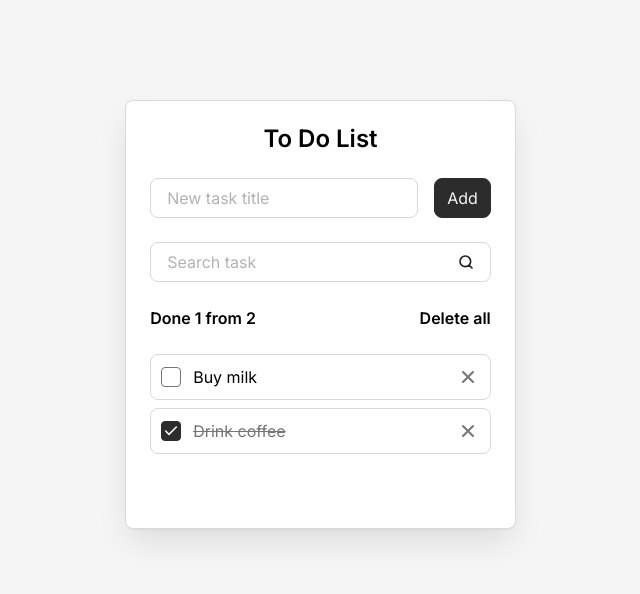
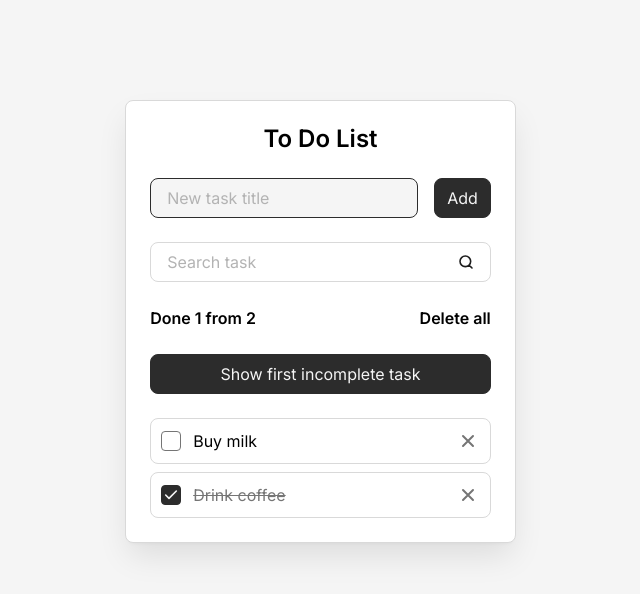
Before and after one commit to alexei-28/react-test-project, a React (Vite) app: page / in a window 1280 px wide. Shown: the top 594 px of the page, without its empty margins (312-952 px from the left). Built offline with nearby package versions, Linux system fonts and the light colour scheme.

Commit message:
Add useRef - неуправляемый способ

```diff
--- a/src/components/AddTaskForm.jsx
+++ b/src/components/AddTaskForm.jsx
@@ -5,7 +5,8 @@
     const {
         addTask,
         newTaskTitle,
-        setNewTaskTitle
+        setNewTaskTitle,
+        newTaskInputRef
     } = props;
 
     const onSubmit = (event) => {
@@ -21,6 +22,7 @@
                 id = "new-task"
                 value={newTaskTitle}
                 onInput={(event) => setNewTaskTitle(event.target.value)}
+                ref={newTaskInputRef}
             />
             <Button type="submit">Add</Button>
         </form>
--- a/src/components/Button.jsx
+++ b/src/components/Button.jsx
@@ -3,12 +3,14 @@
         className = '',
         type = 'button',
         children,
+        onClick,
     } = props
 
     return (
         <button
             className={`button ${className}`}
             type={type}
+            onClick={onClick}
         >
             {children}
         </button>
--- a/src/components/Field.jsx
+++ b/src/components/Field.jsx
@@ -5,7 +5,8 @@
         label,
         type = 'text',
         value,
-        onInput
+        onInput,
+        ref
     } = props
 
     return (
@@ -24,6 +25,7 @@
                 type={type}
                 value={value}
                 onInput={onInput}
+                ref={ref}
             />
         </div>
     )
--- a/src/components/Todo.jsx
+++ b/src/components/Todo.jsx
@@ -1,8 +1,9 @@
-import {useState, useEffect} from 'react' // hooks
+import {useState, useEffect, useRef} from 'react' // hooks
 import AddTaskForm from "./AddTaskForm.jsx";
 import SearchTaskForm from "./SearchTaskForm.jsx";
 import ToDoInfo from "./ToDoInfo.jsx";
 import TodoList from "./TodoList.jsx";
+import Button from "./Button.jsx";
 
 const Todo = () => {
     // React hooks
@@ -10,7 +11,6 @@
     // tasks - React store "tasks" inside itself.
     const [tasks, setTasks] = useState(() => {
         const savedTasks = localStorage.getItem('tasks')
-        console.log("Init savedTasks: ", savedTasks);
         if (savedTasks) {
             return JSON.parse(savedTasks)
         }
@@ -26,13 +26,20 @@
     // Вызывается при первой загрузки и при каждом изменении tasks.
     // Важен порядок вызова useEffect-ов.
     useEffect(() => {
-        console.log("Changed tasks: ", tasks);
         localStorage.setItem('tasks', JSON.stringify(tasks)) // данные в localStorage хранятся в виде строк
     }, [tasks]) // для слежки изменения нужного состояния
 
+    useEffect(() => {
+        newTaskInputRef.current.focus()
+    }, [])
 
-    const [newTaskTitle, setNewTaskTitle] = useState('')
+    const [newTaskTitle, setNewTaskTitle] = useState('') // управляемый способ
     const [searchQuery, setSearchQuery] = useState('')
+
+    const newTaskInputRef = useRef(null) // неуправляемый способ
+    const firstInCompleteTaskRef = useRef(null)
+    // Конструкция ({isDone}) в качестве параметра функции — это деструктуризация объекта прямо на лету (в списке аргументов)
+    const firstIncompleteTaskId = tasks.find(({isDone}) => !isDone)?.id
 
     const addTask = () => {
         if (newTaskTitle.trim().length > 0) {
@@ -47,6 +54,7 @@
             setTasks(newTasks);
             setNewTaskTitle('');
             setSearchQuery('')
+            newTaskInputRef.current.focus();
         }
     }
 
@@ -89,6 +97,7 @@
                 addTask={addTask}
                 newTaskTitle={newTaskTitle}
                 setNewTaskTitle={setNewTaskTitle}
+                newTaskInputRef={newTaskInputRef}
             />
             <SearchTaskForm
                 searchQuery={searchQuery}
@@ -99,11 +108,17 @@
                 done={tasks.filter(task => task.isDone).length}
                 onDeleteAllButtonClick={deleteAllTasks}
             />
+            <Button
+                onClick={() => firstInCompleteTaskRef.current?.scrollIntoView({behavior: "smooth"})}
+            >
+            Show first incomplete task</Button>
             <TodoList
                 tasks={tasks}
                 filteredTasks={filteredTasks}
                 onDeleteTaskButtonClick={deleteTask}
                 onTaskCompleteChanged={toggleTaskComplete}
+                firstInCompleteTaskRef={firstInCompleteTaskRef}
+                firstIncompleteTaskId={firstIncompleteTaskId}
             />
         </div>
     )
--- a/src/components/TodoItem.jsx
+++ b/src/components/TodoItem.jsx
@@ -6,10 +6,11 @@
         isDone,
         onDeleteTaskButtonClick,
         onTaskCompleteChanged,
+        ref
     } = props;
 
     return (
-        <li className={`todo-item ${className}`}>
+        <li className={`todo-item ${className}`} ref={ref}>
             <input
                 className="todo-item__checkbox"
                 id={id}
--- a/src/components/TodoList.jsx
+++ b/src/components/TodoList.jsx
@@ -5,7 +5,9 @@
         tasks = [],
         filteredTasks = filteredTasks,
         onDeleteTaskButtonClick,
-        onTaskCompleteChanged
+        onTaskCompleteChanged,
+        firstInCompleteTaskRef,
+        firstIncompleteTaskId
     } = props
 
     const hasTasks = tasks.length > 0
@@ -34,6 +36,7 @@
                     isDone={task.isDone}
                     onDeleteTaskButtonClick={onDeleteTaskButtonClick}
                     onTaskCompleteChanged={onTaskCompleteChanged}
+                    ref={task.id === firstIncompleteTaskId ? firstInCompleteTaskRef : null}
                 />
             ))}
         </ul>
```
